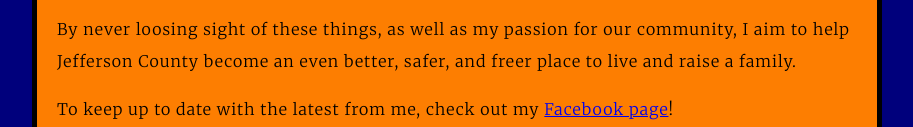
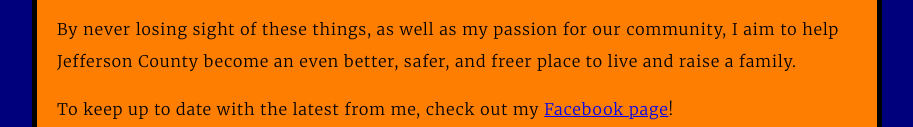
Before and after one commit to gzcrozier/pamcrozier.us, a plain HTML site: page index.html in a window 1280 px wide. Shown: the part 1322-1449 px from the top of the page, without its empty margins (183-1096 px from the left). Drawn offline with Linux system fonts and the light colour scheme.

Commit message:
typo; fixed 'loosing' to 'losing'.

```diff
--- a/index.html
+++ b/index.html
@@ -16,7 +16,7 @@
         <li>Ensure that our first responders have all the resources they need</li>
         <li>Be a responsible steward of our hard-earned tax dollars</li>
     </ul>
-    <p>By never loosing sight of these things, as well as my passion for our community, I aim to help Jefferson County become an even better, safer, and freer place to live and raise a family. </p>
+    <p>By never losing sight of these things, as well as my passion for our community, I aim to help Jefferson County become an even better, safer, and freer place to live and raise a family. </p>
     <p>To keep up to date with the latest from me, check out my <a href="https://www.facebook.com/PamCrozier39">Facebook page</a>!</p>
   </body>
 </html>
```
